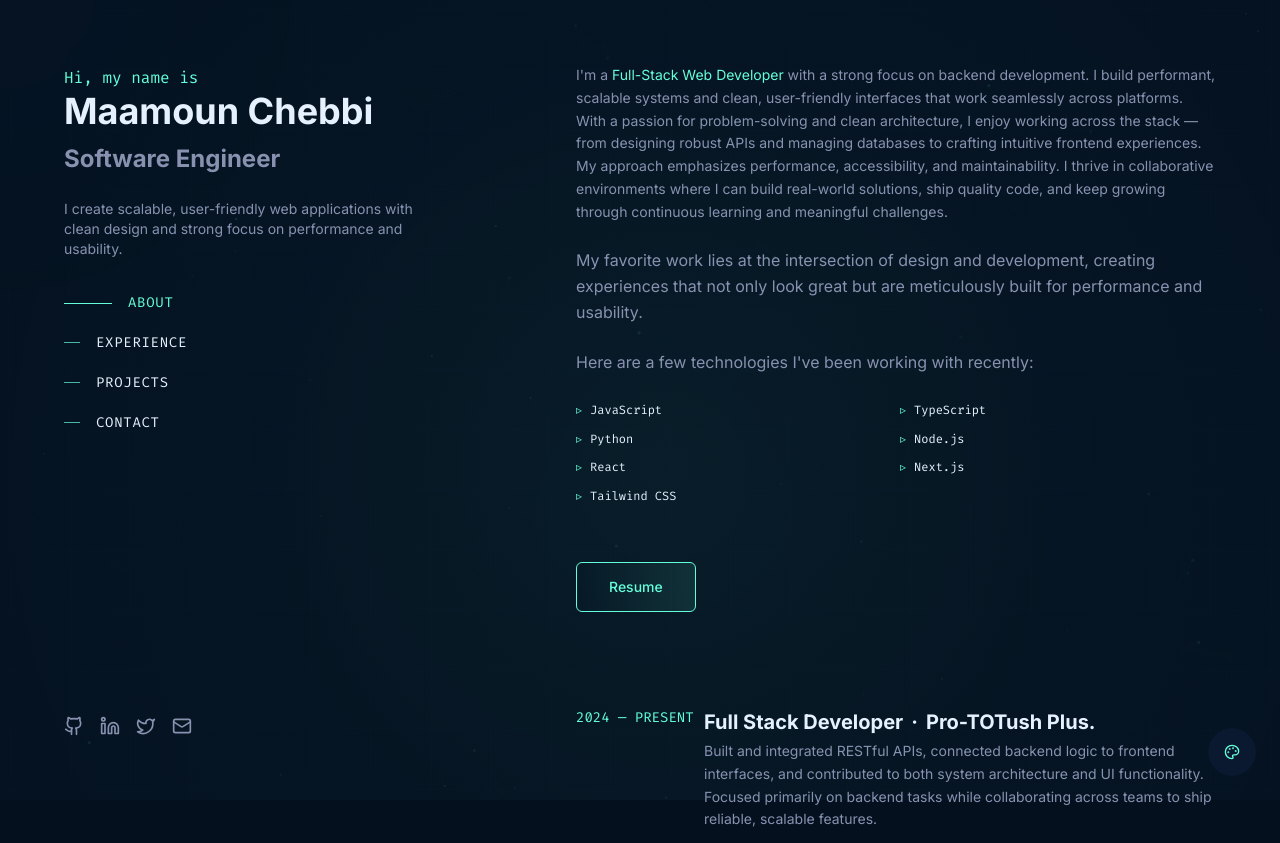
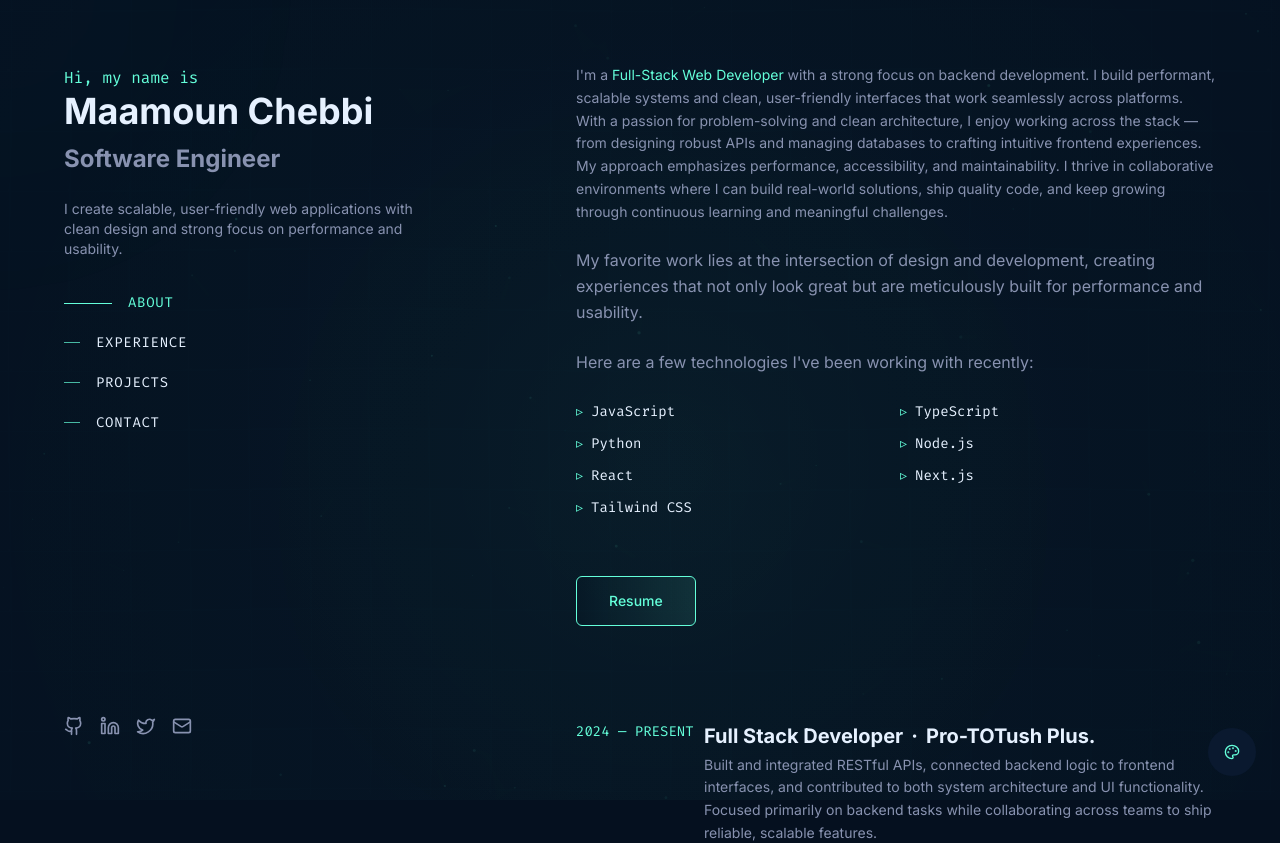
Before and after one commit to watch14/portfolio, a Next.js app: page / in a window 1280 px wide. Shown: the top 843 px of the page. Built offline with nearby package versions, Linux system fonts and the light colour scheme.

Commit message:
fix: increase text size in AboutSection technology list for improved readability

```diff
--- a/components/sections/about-section.tsx
+++ b/components/sections/about-section.tsx
@@ -46,7 +46,7 @@ const AboutSection = forwardRef<HTMLElement, AboutSectionProps>(
           <p className="text-muted">
             Here are a few technologies I've been working with recently:
           </p>
-          <ul className="grid grid-cols-2 gap-2 font-mono text-xs">
+          <ul className="grid grid-cols-2 gap-2 font-mono text-sm">
             <li className="flex items-center hover-snappy-text">
               <span className="text-accent mr-2">▹</span> JavaScript
             </li>
```
